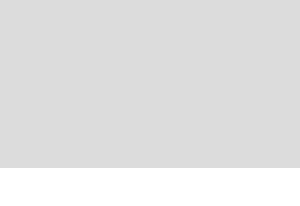
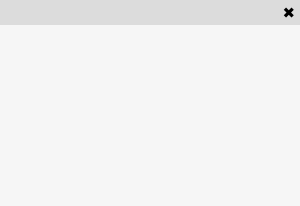
Before and after one commit to jules-grateau/voiceless-voice-front, an Electron app: page src/renderer/index.html in a window 300 px wide. Drawn offline with Linux system fonts and the light colour scheme.

Commit message:
Added closing button

```diff
--- a/src/renderer/index.html
+++ b/src/renderer/index.html
@@ -7,7 +7,7 @@
     <link rel="stylesheet" href="styles.css">
 </head>
 <body>
-    <span id="drag"></span>
+    <div id="drag"><button id="closeBtn">✖</button></div>
     <textarea id="message"> </textarea>
     <script src="renderer.js"></script>
 </body>
--- a/src/renderer/renderer.js
+++ b/src/renderer/renderer.js
@@ -15,6 +15,11 @@ window.addEventListener('load', function () {
   }
 
 });
+
+  document.getElementById('closeBtn').addEventListener('click', () => {
+    window.close();
+});
+
 });
 
 
--- a/src/renderer/styles.css
+++ b/src/renderer/styles.css
@@ -12,16 +12,30 @@ body, html {
 
 #drag {
     width: 100%;
-    height: 20%;
+    height: 25px;
     cursor: grab;
     background-color: gainsboro;
+    display: flex;
+    flex-direction: row-reverse;
+}
+
+#closeBtn {
+    padding-right: 5px;
+    justify-content: center;
+    align-content: center;
+    font-size: 15px;
+    border: none;
+    outline: none;
+    background: none;
+    cursor: pointer;
+    -webkit-app-region: no-drag;
 }
 
 #message {
-    width: 100%;
-    height: 80%;
+    flex: 1;
     border: none;
     outline: none;
     resize: none;
+    background: #F6F6F6;
     -webkit-app-region: no-drag;
 }
```
